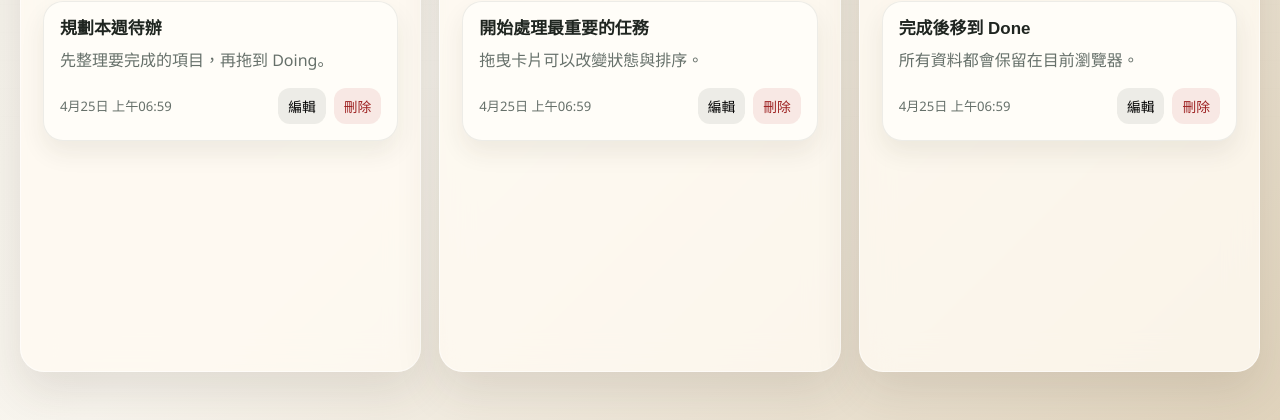
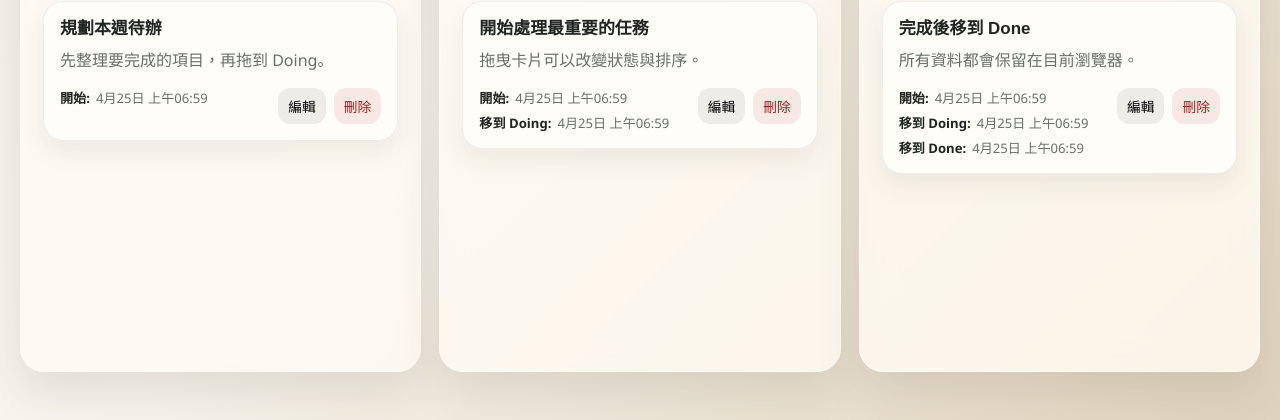
Before and after one commit to Jackwio/todo-list, a plain HTML site: page index.html in a window 1280 px wide. Shown: the part 472-892 px from the top of the page. Drawn offline with Linux system fonts and the light colour scheme.

Commit message:
feat(timeline): 新增任務時間軸追蹤功能
- 每個任務新增時間軸欄位，記錄任務狀態變化的完整歷史
- 任務狀態變更時透過 applyStatusChange 函式更新時間軸資料
- 任務卡片改為顯示時間軸而不是單純的建立日期
- 加載任務時自動正規化時間軸資料以確保資料相容性

```diff
--- a/app.js
+++ b/app.js
@@ -30,7 +30,8 @@ form.addEventListener("submit", (event) => {
     title,
     description,
     status: "todo",
-    createdAt: new Date().toISOString()
+    createdAt: new Date().toISOString(),
+    timeline: createTimeline("todo")
   });
 
   persistTasks();
@@ -76,7 +77,7 @@ dropzones.forEach((zone) => {
     }
 
     const [movedTask] = tasks.splice(sourceIndex, 1);
-    movedTask.status = targetStatus;
+    applyStatusChange(movedTask, targetStatus);
 
     const siblings = tasks.filter((task) => task.status === targetStatus);
     const insertAt = afterElement
@@ -156,12 +157,12 @@ function createTaskCard(task) {
   const card = fragment.querySelector(".task-card");
   const title = fragment.querySelector(".task-title");
   const description = fragment.querySelector(".task-description");
-  const time = fragment.querySelector(".task-time");
+  const timeline = fragment.querySelector(".task-timeline");
 
   card.dataset.taskId = task.id;
   title.textContent = task.title;
   description.textContent = task.description || "沒有補充內容";
-  time.textContent = formatDate(task.createdAt);
+  timeline.replaceChildren(...createTimelineNodes(task.timeline));
 
   card.addEventListener("dragstart", () => {
     draggedTaskId = task.id;
@@ -195,7 +196,8 @@ function loadTasks() {
         title: String(task.title ?? "").trim(),
         description: String(task.description ?? "").trim(),
         status: task.status,
-        createdAt: task.createdAt || new Date().toISOString()
+        createdAt: task.createdAt || new Date().toISOString(),
+        timeline: normalizeTimeline(task)
       }))
       .filter((task) => task.title);
   } catch {
@@ -214,21 +216,24 @@ function defaultTasks() {
       title: "規劃本週待辦",
       description: "先整理要完成的項目，再拖到 Doing。",
       status: "todo",
-      createdAt: new Date().toISOString()
+      createdAt: new Date().toISOString(),
+      timeline: createTimeline("todo")
     },
     {
       id: crypto.randomUUID(),
       title: "開始處理最重要的任務",
       description: "拖曳卡片可以改變狀態與排序。",
       status: "doing",
-      createdAt: new Date().toISOString()
+      createdAt: new Date().toISOString(),
+      timeline: createTimeline("doing")
     },
     {
       id: crypto.randomUUID(),
       title: "完成後移到 Done",
       description: "所有資料都會保留在目前瀏覽器。",
       status: "done",
-      createdAt: new Date().toISOString()
+      createdAt: new Date().toISOString(),
+      timeline: createTimeline("done")
     }
   ];
 }
@@ -278,3 +283,65 @@ function findAbsoluteInsertIndex(status, positionInStatus) {
 
   return tasks.length;
 }
+
+function createTimeline(status) {
+  const now = new Date().toISOString();
+  return {
+    startedAt: now,
+    doingAt: status === "doing" || status === "done" ? now : null,
+    doneAt: status === "done" ? now : null
+  };
+}
+
+function normalizeTimeline(task) {
+  const createdAt = task.createdAt || new Date().toISOString();
+  const existingTimeline = task.timeline && typeof task.timeline === "object" ? task.timeline : {};
+
+  return {
+    startedAt: existingTimeline.startedAt || task.startedAt || createdAt,
+    doingAt: existingTimeline.doingAt || task.doingAt || null,
+    doneAt: existingTimeline.doneAt || task.doneAt || null
+  };
+}
+
+function applyStatusChange(task, nextStatus) {
+  if (task.status === nextStatus) {
+    return;
+  }
+
+  task.status = nextStatus;
+  task.timeline = normalizeTimeline(task);
+
+  if (nextStatus === "doing" && !task.timeline.doingAt) {
+    task.timeline.doingAt = new Date().toISOString();
+  }
+
+  if (nextStatus === "done") {
+    if (!task.timeline.doneAt) {
+      task.timeline.doneAt = new Date().toISOString();
+    }
+  }
+}
+
+function createTimelineNodes(timeline) {
+  const entries = [
+    { label: "開始", value: timeline?.startedAt },
+    { label: "移到 Doing", value: timeline?.doingAt },
+    { label: "移到 Done", value: timeline?.doneAt }
+  ].filter((entry) => entry.value);
+
+  return entries.map((entry) => {
+    const row = document.createElement("div");
+    const label = document.createElement("span");
+    const value = document.createElement("time");
+
+    row.className = "task-timeline-item";
+    label.className = "task-timeline-label";
+    label.textContent = `${entry.label}:`;
+    value.dateTime = entry.value;
+    value.textContent = formatDate(entry.value);
+
+    row.append(label, value);
+    return row;
+  });
+}
--- a/index.html
+++ b/index.html
@@ -76,7 +76,7 @@
         <p class="task-description"></p>
       </div>
       <div class="task-card-footer">
-        <time class="task-time"></time>
+        <div class="task-timeline"></div>
         <div class="task-actions">
           <button type="button" class="icon-btn" data-action="edit" aria-label="編輯任務">編輯</button>
           <button type="button" class="icon-btn danger" data-action="delete" aria-label="刪除任務">刪除</button>
--- a/styles.css
+++ b/styles.css
@@ -274,14 +274,29 @@ textarea {
 
 .task-card-footer {
   display: flex;
-  align-items: center;
+  align-items: flex-start;
   justify-content: space-between;
   gap: 12px;
 }
 
-.task-time {
+.task-timeline {
+  display: flex;
+  flex-direction: column;
+  gap: 6px;
+  min-width: 0;
+}
+
+.task-timeline-item {
+  display: flex;
+  flex-wrap: wrap;
+  gap: 6px;
   font-size: 0.82rem;
   color: var(--muted);
+}
+
+.task-timeline-label {
+  font-weight: 700;
+  color: var(--text);
 }
 
 .task-actions {
```
